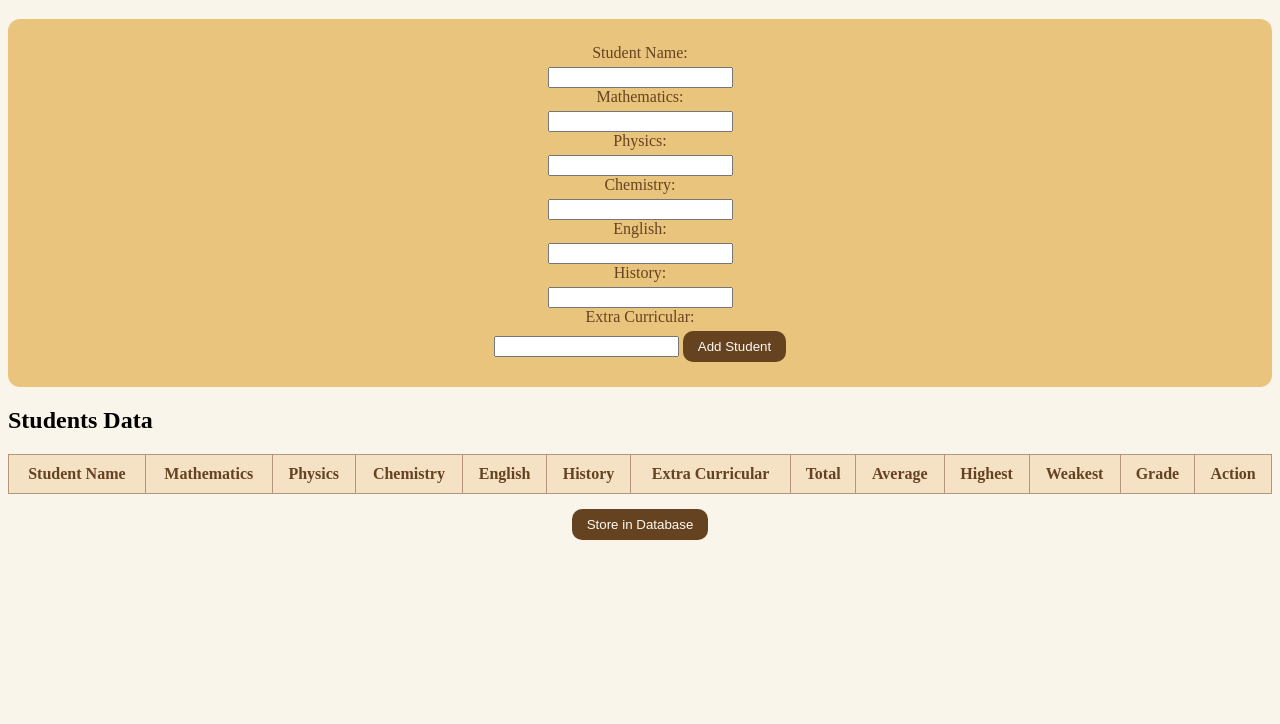
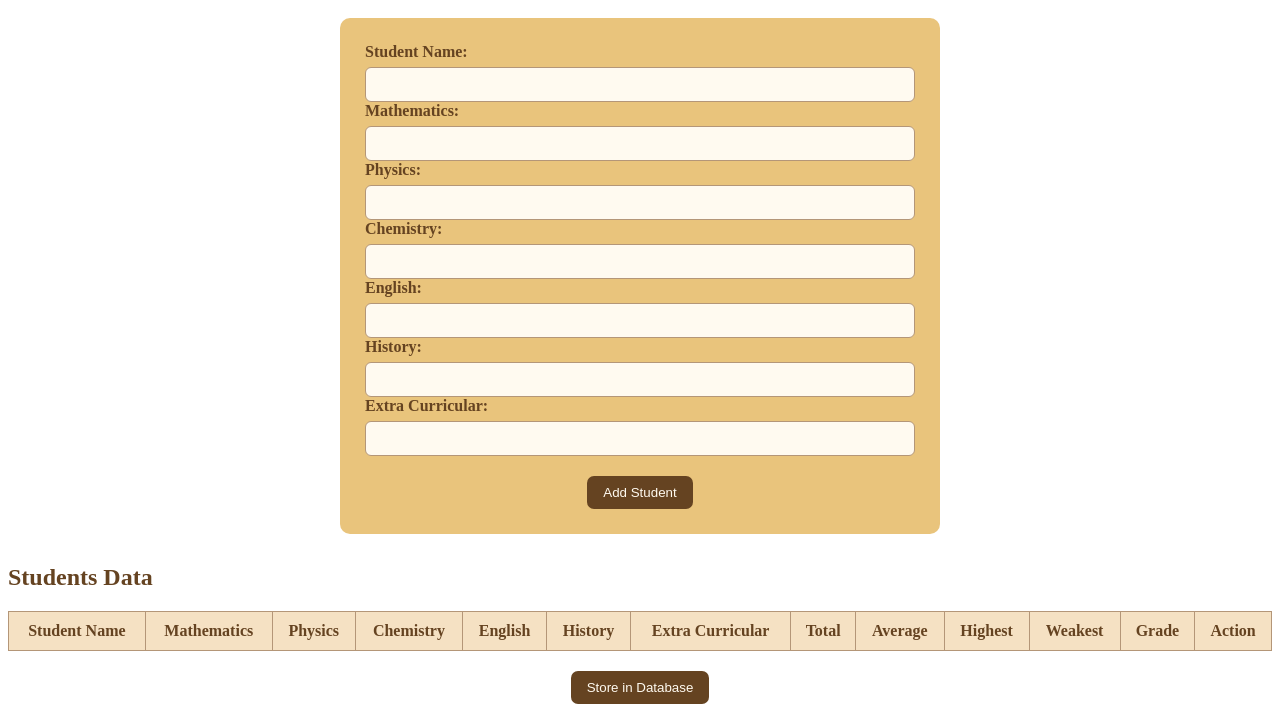
Before and after one commit to Vamshidhar2006/Lowe-s-Project, a plain HTML site: page index.html in a window 1280 px wide. Shown: the part 101-825 px from the top of the page. Before the commit the page ends 800 px from the top, so only its background shows below. Drawn offline with Linux system fonts and the light colour scheme.

Commit message:
Update student grade system styling

````diff
--- a/style.css
+++ b/style.css
@@ -1,33 +1,92 @@
+```css
 body {
     background-color: rgb(250, 245, 235);
+    font-family: Arial, sans-serif;
+    margin: 0;
+    padding: 25px;
+    color: rgb(70, 50, 35);
 }
+
 #main {
     color: rgb(101, 67, 33);
     background-color: rgb(245, 225, 195);
-    border-radius: 12px;
-    padding: 20px;
+    border-radius: 10px;
+    padding: 18px;
     text-align: center;
+    margin-bottom: 25px;
 }
+
 .sf {
     background-color: rgb(233, 196, 124);
-    text-align: center;
     padding: 25px;
-    border-radius: 12px;
+    border-radius: 10px;
+    max-width: 600px;
+    margin: auto;
+    box-sizing: border-box;
+}
 
+.form-group {
+    margin-bottom: 15px;
 }
+
 .sf label {
     display: block;
     color: rgb(101, 67, 33);
-    margin-bottom: 5px;
+    margin-bottom: 6px;
+    font-weight: bold;
+}
 
+.sf input {
+    width: 100%;
+    padding: 9px;
+    border: 1px solid rgb(180, 150, 120);
+    border-radius: 6px;
+    box-sizing: border-box;
+    background-color: rgb(255, 250, 240);
 }
+
+.sf input:focus {
+    outline: none;
+    border-color: rgb(101, 67, 33);
+}
+
+button {
+    background-color: rgb(101, 67, 33);
+    color: rgb(255, 250, 240);
+    padding: 9px 16px;
+    border: none;
+    border-radius: 7px;
+    cursor: pointer;
+}
+
+button:hover {
+    opacity: 0.85;
+}
+
+#z {
+    display: block;
+    margin: 20px auto 0;
+}
+
+h2 {
+    color: rgb(101, 67, 33);
+    margin-top: 30px;
+}
+
+.table-container {
+    width: 100%;
+    overflow-x: auto;
+}
+
 table {
     width: 100%;
     border-collapse: collapse;
-    margin-top: 20px;
+    margin-top: 15px;
+    background-color: rgb(255, 250, 240);
 }
 
-th, td {
+th,
+td {
     border: 1px solid rgb(180, 150, 120);
     padding: 10px;
     text-align: center;
@@ -37,21 +96,18 @@ th {
     background-color: rgb(245, 225, 195);
     color: rgb(101, 67, 33);
 }
-#z{
-    color:aliceblue(100,45,98);
-    border-width: 5px;
-    border-radius: 10px;
 
+tr:hover {
+    background-color: rgb(250, 240, 220);
 }
-button {
-    background-color: rgb(101, 67, 33);
-    color: rgb(255, 250, 240);
-    padding: 8px 15px;
-    border: none;
-    border-radius: 10px;
-    align-items: center;
+
+.delete-btn {
+    background-color: rgb(150, 70, 50);
+    padding: 6px 10px;
 }
-#exportBtn{
+
+#exportBtn {
     display: block;
-    margin: 15px auto;
+    margin: 20px auto;
 }
+```
````
